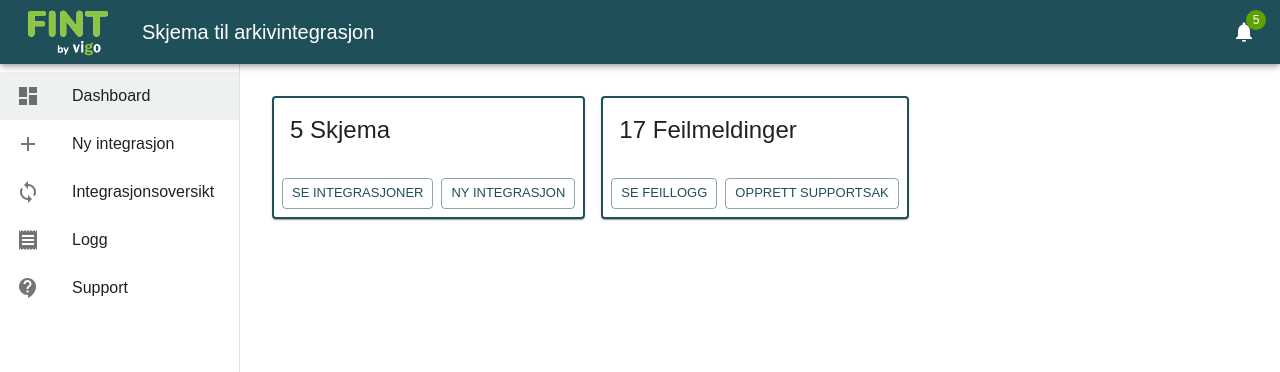
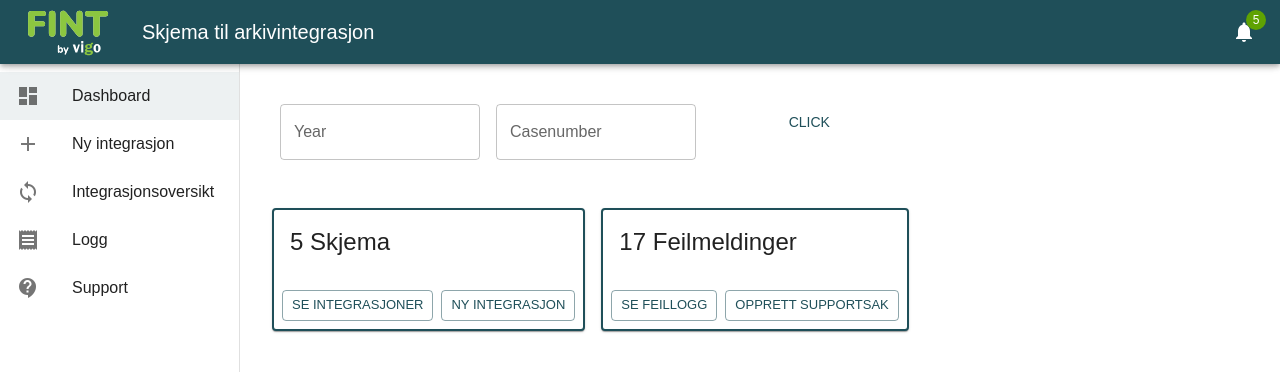
Before and after one commit to FINTLabs/fint-flyt-frontend, a React (Create React App) app: page / in a window 1280 px wide. Shown: the top 372 px of the page. Built offline with nearby package versions, Linux system fonts and the light colour scheme.

Commit message:
FST-101 WIP

```diff
--- a/src/features/dashboard/Dashboard.tsx
+++ b/src/features/dashboard/Dashboard.tsx
@@ -1,7 +1,8 @@
-import {Box, Button, Card, CardActions, CardContent, Theme, Typography} from '@mui/material';
+import {Box, Button, Card, CardActions, CardContent, TextField, Theme, Typography} from '@mui/material';
 import React from 'react';
 import { RouteComponentProps, withRouter, Link as RouterLink } from 'react-router-dom';
 import {createStyles, makeStyles} from "@mui/styles";
+import IntegrationRepository from "../integration/repository/IntegrationRepository";
 
 const useStyles = makeStyles((theme: Theme) =>
     createStyles({
@@ -14,10 +15,59 @@ const useStyles = makeStyles((theme: Theme) =>
 
 const Dashboard: React.FunctionComponent<RouteComponentProps<any>> = () => {
     const classes = useStyles();
+    const [_case, setCase] = React.useState('');
+    const [status, setStatus] = React.useState('');
+    const [caseYear, setCaseYear] = React.useState('');
+    const [caseNumber, setCaseNumber] = React.useState('');
+    let res: any;
+    const handleYearChange = (event: React.ChangeEvent<HTMLInputElement>) => {
+        setCaseYear(event.target.value);
+    };
+    const handleNumberChange = (event: React.ChangeEvent<HTMLInputElement>) => {
+        setCaseNumber(event.target.value);
+    };
+
+    function handleClick() {
+        IntegrationRepository.getSak(caseYear, caseNumber)
+            .then((response) => {
+                res = response;
+                setCase(response.data)
+                setStatus(', status ' + response.statusText)
+                console.log(response)
+            })
+            .catch(e => {
+                console.error('Error: ', e)
+                setCase('Ikke funnet');
+                setStatus('404')
+            }
+        )
+    }
 
     return (
-        <Box display="flex" position="relative" width={1} height={1}>
-            <Card className={classes.card} sx={{ maxWidth: 345 }}>
+        <Box flexDirection={"row"} position="relative" width={1} height={1}>
+            <Box
+                component="form"
+                sx={{'& > :not(style)': { m: 1, width: '25ch' }}}
+                noValidate
+                autoComplete="off"
+            >
+                <TextField
+                    id="outlined-name"
+                    label="Year"
+                    value={caseYear}
+                    onChange={handleYearChange}
+                />
+                <TextField
+                    id="outlined-name"
+                    label="Casenumber"
+                    value={caseNumber}
+                    onChange={handleNumberChange}
+                />
+                <Button onClick={handleClick}>Click</Button>
+                {_case} {status}
+            </Box>
+            <Box display="flex" sx={{mt: 5}}>
+                <Card className={classes.card} sx={{ maxWidth: 345}}>
                     <CardContent>
                         <Typography gutterBottom variant="h5" component="div">
                             5 Skjema
@@ -40,6 +90,7 @@ const Dashboard: React.FunctionComponent<RouteComponentProps<any>> = () => {
                     </CardActions>
                 </Card>
             </Box>
+        </Box>
     );
 }
 
--- a/src/features/integration/repository/IntegrationRepository.tsx
+++ b/src/features/integration/repository/IntegrationRepository.tsx
@@ -30,6 +30,10 @@ const remove = (id: any) => {
     return axios.delete<any>(`/integration/configuration/${id}`);
 };
 
+const getSak = (caseYear: any, caseNumber: any) => {
+    return axios.get<any>(`/sak/tittel/mappeid/${caseYear}/${caseNumber}`)
+}
+
 const IntegrationRepository = {
     getByIdAndVersion,
     get,
@@ -37,7 +41,8 @@ const IntegrationRepository = {
     getLatestByID,
     create,
     update,
-    remove
+    remove,
+    getSak
 };
 
 export default IntegrationRepository;
```
Lines whose indentation alone changed are shown as unchanged.
